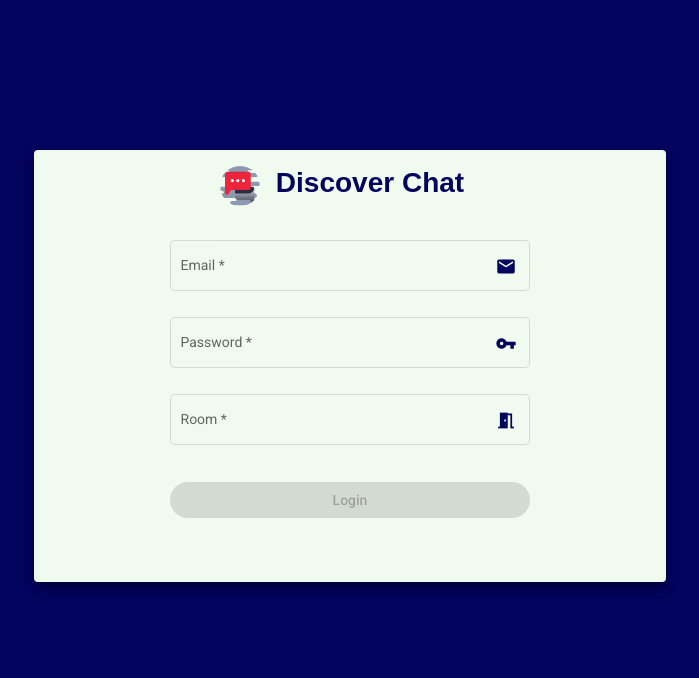
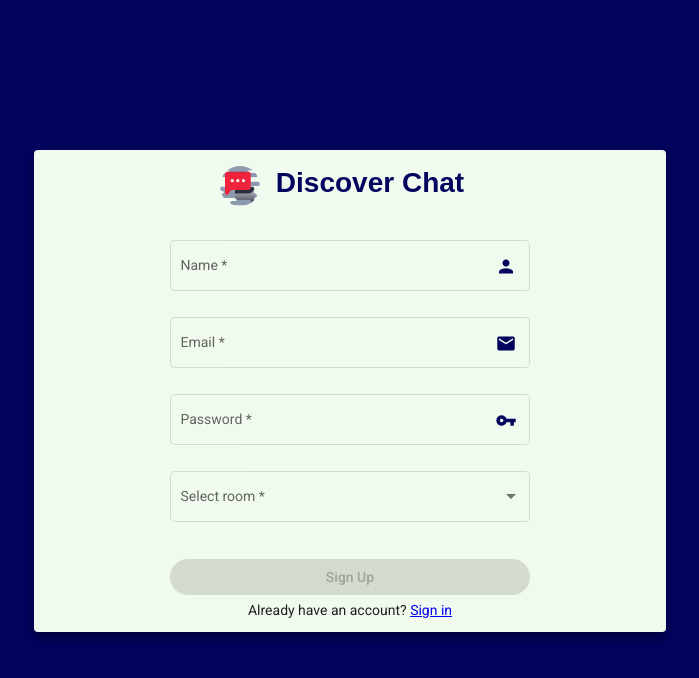
Before and after one commit to Swaraj55/realtime-chat-app, an Angular app: page /signup in a window 1280 px wide. Before the commit this address led to /. Shown: the top 678 px of the page, without its empty margins (290-989 px from the left). Built offline with nearby package versions, Linux system fonts and the light colour scheme.

Commit message:
Signup page component created

```diff
--- a/src/app/app.component.html
+++ b/src/app/app.component.html
@@ -1 +1 @@
-<app-login-page ></app-login-page>
+<router-outlet></router-outlet>
--- a/src/app/login-page/login-page.component.html
+++ b/src/app/login-page/login-page.component.html
@@ -52,6 +52,7 @@
             </mat-form-field>
 
             <button class="loginButton" type="submit" [disabled]="loginForm.invalid" mat-raised-button>Login</button>
-        </form>
+            <p style="padding-top: 5px;">Not registered yet? <a [routerLink] = "['/signup']" class="createAccount">Create an Account</a></p>
+          </form>
     </mat-card>
 </div>
--- /dev/null
+++ b/src/app/signup-page/signup-page.component.html
@@ -0,0 +1,77 @@
+<div id="login-page-main" fxLayout="column" fxLayoutAlign="center center">
+    <mat-card id="login-page-card" class="mat-elevation-z8" style="background-color: #f1faee">
+
+        <mat-card-header style="text-align:center;" fxLayout="row" fxLayoutAlign="center center">
+            <div mat-card-avatar id="login-header-image"></div>
+            <mat-card-title id="login-header-title">Discover Chat</mat-card-title>
+        </mat-card-header>
+
+        <form [formGroup]="signupForm" style="padding-top: 30px;" fxLayout="column" fxLayoutAlign="space-around center" name="signupForm" id="login-form" (ngSubmit)="onSubmit()" #updateSignupForm="ngForm" novalidate>
+
+
+            <mat-form-field id="name-field" fxFlex.xs="100%" fxflex.gt-xs="60%" floatlabel="auto" appearance="outline">
+
+                <mat-label id="name-input-label">Name</mat-label>
+                <input id="name-input" type="text" matInput required formControlName="name">
+                <mat-icon matSuffix class="secondary-text" style="color: #03045e;">person</mat-icon>
+
+                <mat-error *ngIf="signupForm.get('name').hasError('required')">
+                  Name is required.
+                </mat-error>
+
+            </mat-form-field>
+
+
+            <mat-form-field id="name-field" floatlabel="auto" appearance="outline">
+              <mat-label id="email-input-label">Email</mat-label>
+              <input id="email-input" type="email" matInput required formControlName="email">
+              <mat-icon matSuffix class="secondary-text" style="color: #03045e;">email</mat-icon>
+
+              <mat-error *ngIf="signupForm.get('email').hasError('required')">
+                Email is required.
+              </mat-error>
+              <mat-error *ngIf="signupForm.get('email').hasError('email')">
+                Please enter a valid email.
+              </mat-error>
+
+            </mat-form-field>
+
+
+            <mat-form-field id="password-field" floatlabel="auto" appearance="outline">
+
+              <mat-label id="password-input-label">Password</mat-label>
+              <input id="password-input" type="password" matInput required formControlName="password">
+              <mat-icon matSuffix class="secondary-text" style="color: #03045e;">vpn_key</mat-icon>
+
+              <mat-error *ngIf="signupForm.get('password').hasError('required')">
+                Password is required.
+              </mat-error>
+              <mat-error *ngIf="signupForm.get('password').errors?.noSpace">
+                Password must not contain space.
+              </mat-error>
+              <mat-error *ngIf="signupForm.get('password').hasError('minlength')">
+                Password must contain at least 8 characters.
+              </mat-error>
+
+            </mat-form-field>
+
+            <mat-form-field id="room-field" fxFlex.xs="100%" fxflex.gt-xs="60%" floatlabel="auto" appearance="outline">
+
+              <mat-label id="room-select-label">Select room</mat-label>
+              <mat-select id="room-select" formControlName='room' required>
+                <mat-option>Javascript</mat-option>
+                <mat-option>Python</mat-option>
+                <mat-option>C++</mat-option>
+              </mat-select>
+              <!-- <mat-icon matSuffix class="secondary-text" style="color: #03045e;">meeting_room</mat-icon> -->
+
+              <mat-error *ngIf="signupForm.get('room').hasError('required')">
+                Room Name is required.
+              </mat-error>
+            </mat-form-field>
+
+            <button class="signUpButton" type="submit" [disabled]="signupForm.invalid" mat-raised-button>Sign Up</button>
+            <p style="padding-top: 5px;">Already have an account? <a [routerLink] = "['/']" class="signin">Sign in</a></p>
+          </form>
+    </mat-card>
+</div>
--- /dev/null
+++ b/src/app/signup-page/signup-page.component.scss
@@ -0,0 +1,44 @@
+#login-page-main {
+    padding-top: 150px;
+}
+
+#login-page-card {
+    width: 600px;
+    height: 450px;
+}
+
+#login-header-image {
+    background-image: url('../../assets/messanger-icon.png');
+    background-size: cover;
+}
+
+#login-header-title {
+    padding-top: 5px;
+    font-size: 28px;
+    font-weight: bold;
+    color: #03045e;
+    font-family: 'Georama', sans-serif;
+}
+
+mat-form-field {
+    width: 60%;
+}
+
+.signUpButton {
+    margin-top: 15px;
+    width: 360px;
+    color: white;
+    background-color: #03045e;
+    border-radius: 25px;
+}
+
+@media only screen and (max-width: 599px) {
+    #login-page-card {
+        width: 400px;
+        height: 450px;
+    }
+
+    .signUpButton {
+        width: 250px;
+    }
+}
--- /dev/null
+++ b/src/app/signup-page/signup-page.component.ts
@@ -0,0 +1,48 @@
+import { Component, ElementRef, OnInit, ViewChild } from '@angular/core';
+import { FormGroup, FormBuilder, Validators, AbstractControl, NgForm } from '@angular/forms';
+
+@Component({
+  selector: 'app-signup-page',
+  templateUrl: './signup-page.component.html',
+  styleUrls: ['./signup-page.component.scss']
+})
+export class SignupPageComponent implements OnInit {
+
+  signupForm: FormGroup = new FormGroup({});
+  isSubmitted: boolean = false;
+
+  @ViewChild('updateSignupForm') updateSignupForm : NgForm
+
+  constructor(private element: ElementRef,
+              private fb: FormBuilder,
+    ) { }
+
+  ngOnInit(): void {
+    this.element.nativeElement.ownerDocument.body.style.backgroundColor = '#03045e';
+
+    this.signupForm = this.fb.group({
+      email: ['', [Validators.required, Validators.email]],
+      password: ['', [Validators.required, this.passwordWithNoSpace, Validators.minLength(8)]],
+      room: ['', [Validators.required]],
+      name: ['', [Validators.required]]
+    })
+  }
+
+  private passwordWithNoSpace(control: AbstractControl) {
+    if(control.value){
+      if((control.value as string).indexOf(' ') >= 0) {
+        return {noSpace: true}
+      }
+      return null;
+    }
+  }
+
+  onSubmit() {
+    this.isSubmitted = true;
+
+    //stop here if form is invalid
+    if(this.signupForm.invalid) {
+      return;
+    }
+  }
+}
```
Also changed, not shown: src/app/app.module.ts (+13 -2 lines), 1 other file (tests, documents, lock files or other folders).
